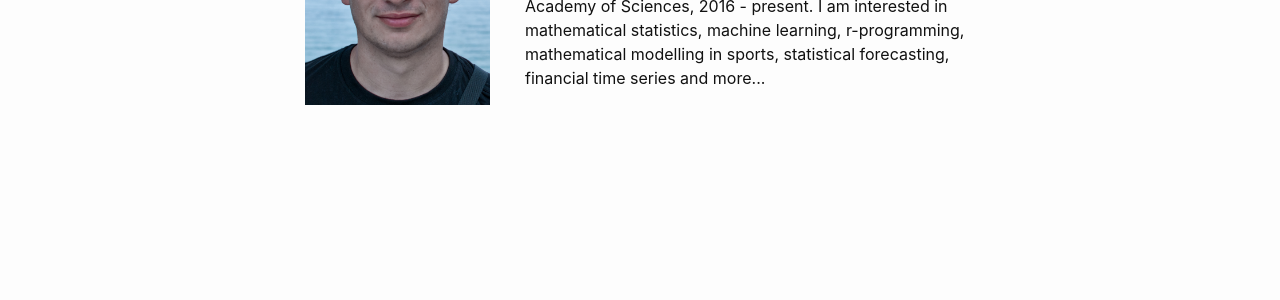
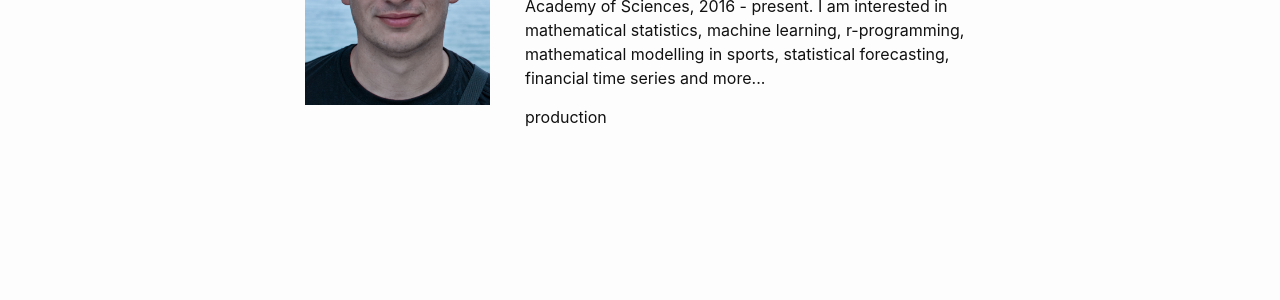
Before and after one commit to EvgeniOvcharov/math-blog, a Jekyll site: the page built from about.md, in a window 1280 px wide. Shown: the part 290-590 px from the top of the page. Built offline with Jekyll 4.4.1, drawn with Linux system fonts in a browser that asks for light colours.

Commit message:
environment

```diff
--- a/about.md
+++ b/about.md
@@ -10,6 +10,13 @@ permalink: /about/
 My name is Evgeni Ovcharov. I have a Ph.D. in mathematics from the University of Edinburgh in 2009. I have worked as a researcher in Heidelberg University, Germany, 2010 - 2014, the Heidelberg Institue for Theoretical Studies, 2014 - 2015, and the Institute of Mathematics and Informatics at the Bulgarian Academy of Sciences, 2016 - present. I am interested in mathematical statistics, machine learning, r-programming, mathematical modelling in sports, statistical forecasting, financial time series and more...
 </p>
 
+{% if jekyll.environment == "production" %}
+<p> production </p>
+{% endif %}
+
+{% if jekyll.environment != "production" %}
+<p> not production </p>
+{% endif %}
 <!--
 This is the base Jekyll theme. You can find out more info about customizing your Jekyll theme, as well as basic Jekyll usage documentation at [jekyllrb.com](https://jekyllrb.com/)
 
```
